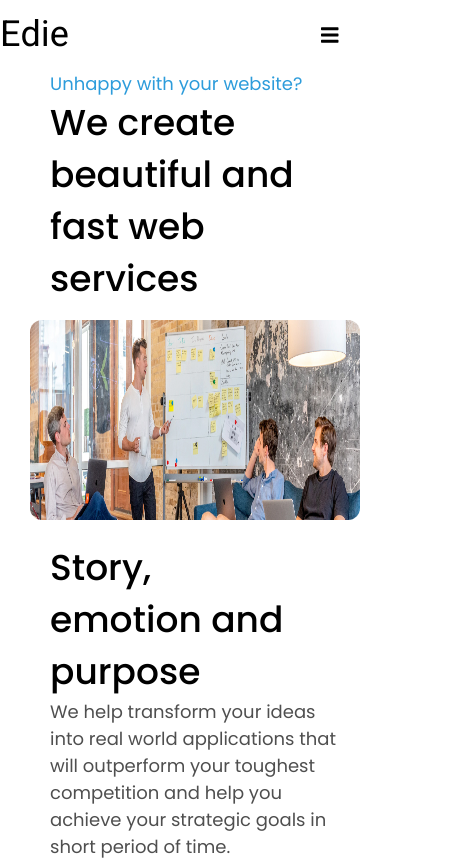
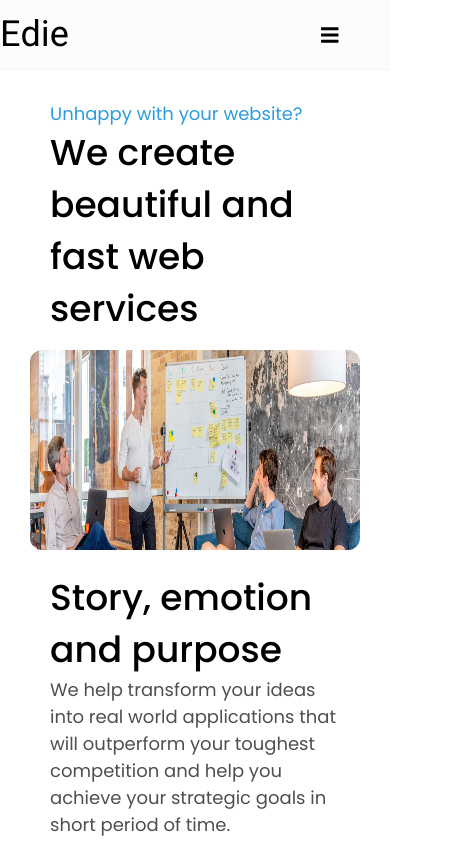
Before and after one commit to nnekasandra/edie-page, a React (Create React App) app: page / in a window 390 px wide. Shown: the top 860 px of the page, 450 px wide, since content can reach past the window. Built offline with nearby package versions, Linux system fonts and the light colour scheme.

Commit message:
mobile responsiveness, fixed navbar position and nav-links

```diff
--- a/src/App.css
+++ b/src/App.css
@@ -32,6 +32,16 @@ header{
   width: 100%;
   height: 70px;
   line-height: 70px;
+  top: 0;
+  right: 0;
+  left: 0;
+  position: fixed;
+  padding: 0;
+  margin: 0;
+  border-bottom: 1px solid rgba(0, 0, 0, 0.027);
+  background-color: rgb(251, 253, 251);
+  z-index: 100;
+  width: 100%;
 }
 #navtoggle{
   display: none;
@@ -46,7 +56,6 @@ header{
   border-radius: 12px;
   margin: 0px 0;
   width: 100%;
-  /* height: 200px; */
 }
 div.cover-img{
   margin: 15px 30px ;
@@ -68,6 +77,7 @@ header h2,
   color: #2D9CDB;
   font-size: 18px;
   line-height: 27px;
+  margin-top: 100px;
 }
 .about p{
   font-size: 18px;
@@ -149,6 +159,7 @@ input{
   border: none;
   border-radius: 24px;
   padding: 40px;
+  height: 500px;
 }
 .sub-service:hover {
   box-shadow: 1px 1px 10px 8px #42424211;
@@ -384,22 +395,22 @@ p.contact-footer{
     left: 100px;
     font-size: 20px;
   }
-  nav ul li a:hover{
+  nav ul li a{
     color: #fff;
+    font-size: 18px;
   }
   #navtoggle:checked ~ nav ul{
     max-height: 100vh;
   }
-  #navtoggle:checked ~ nav ul li{
-    display: block;
-    transition: all 1s;
+  .about{
+    margin-left: 50px;
   }
   .about-img{
     height: 200px;
   }
   .about h1,
   .about h2{
-    width: 250px;
+    width: 300px;
     font-size: 36px;
   }
   .about p{
@@ -407,6 +418,9 @@ p.contact-footer{
   }
   .about{
     margin-left: 50px;
+  }
+  .services h2{
+    width: 250px;
   }
   .input{
     max-width: 300px;
```
